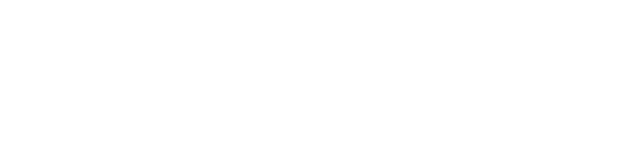
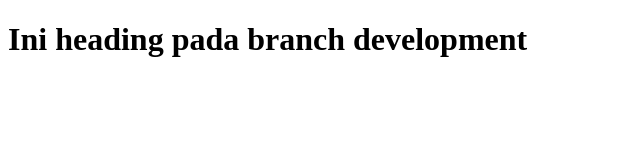
Before and after one commit to priyanfadhil/git-alta, a plain HTML site: page index.html in a window 1280 px wide. Shown: the whole page, without its empty margins (0-640 px from the left). Drawn offline with Linux system fonts and the light colour scheme.

Commit message:
menambahkan heading pada index.html

```diff
--- a/index.html
+++ b/index.html
@@ -7,6 +7,6 @@
     <title>Document</title>
 </head>
 <body>
-
+    <h1>Ini heading pada branch development</h1>
 </body>
 </html>
```
